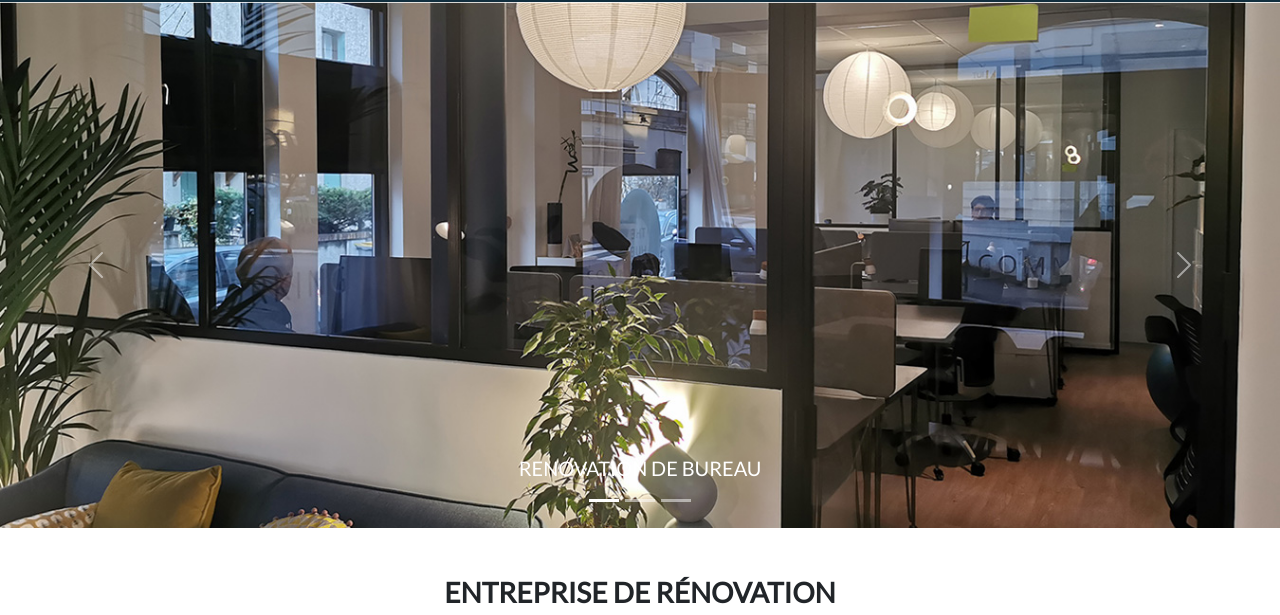
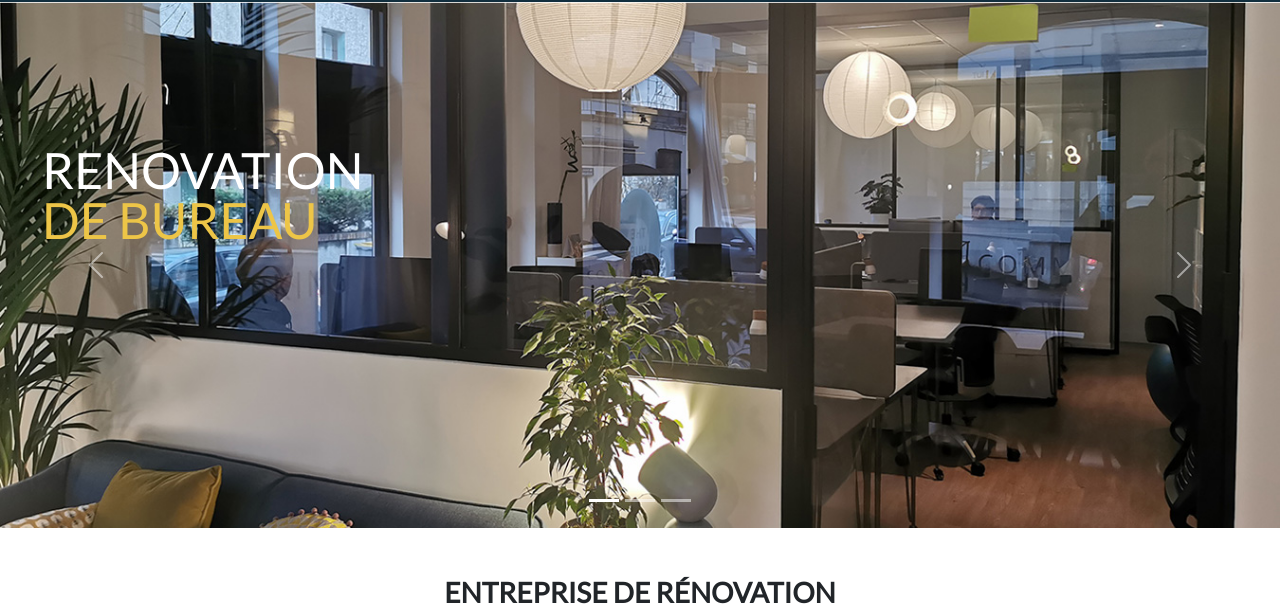
Before and after one commit to Jalutal/Bootstrap, a plain HTML site: page index.html in a window 1280 px wide. Shown: the part 160-775 px from the top of the page. Drawn offline with Linux system fonts and the light colour scheme.

Commit message:
Ajout des valeurs carousel, sans anim txt

```diff
--- a/assets/css/style.css
+++ b/assets/css/style.css
@@ -41,6 +41,22 @@ body {
 a.nav-link:hover {
     color: #EDC547;
 }
+.carousel-item {
+    position: relative;
+}
+.txt_car {
+    position:absolute;
+    left: -150px;
+    bottom: 300px;
+    font-size: 50px;
+}
+.txt_car2 {
+    position:absolute;
+    left: -150px;
+    bottom: 250px;
+    font-size: 50px;
+    color: #EDC547;
+}
 footer {
     background-color: #112E3E;
     color: white;
--- a/index.html
+++ b/index.html
@@ -45,19 +45,22 @@
             <div class="carousel-item active">
               <img src="assets/img/PHOTO-BUEAU.jpg" class="d-block w-100" alt="...">
               <div class="carousel-caption d-none d-md-block">
-                <h5>RENOVATION DE BUREAU</h5>
+                <h5 class="txt_car">RENOVATION</h5>
+                <h5 class="txt_car2">DE BUREAU</h5>
               </div>
             </div>
             <div class="carousel-item">
               <img src="assets/img/PHOTO-MAISON.jpg" class="d-block w-100" alt="...">
               <div class="carousel-caption d-none d-md-block">
-                <h5>RENOVATION DE MAISON</h5>
+                <h5 class="txt_car">RENOVATION</h5>
+                <h5 class="txt_car2">DE MAISON</h5>
               </div>
             </div>
             <div class="carousel-item">
               <img src="assets/img/PHOTO-APPARTEMENT.jpg" class="d-block w-100" alt="...">
               <div class="carousel-caption d-none d-md-block">
-                <h5>RENOVATION D'APPARTEMENT</h5>
+                <h5 class="txt_car">RENOVATION</h5>
+                <h5 class="txt_car2">D'APPARTEMENT</h5>
               </div>
             </div>
           </div>
```
